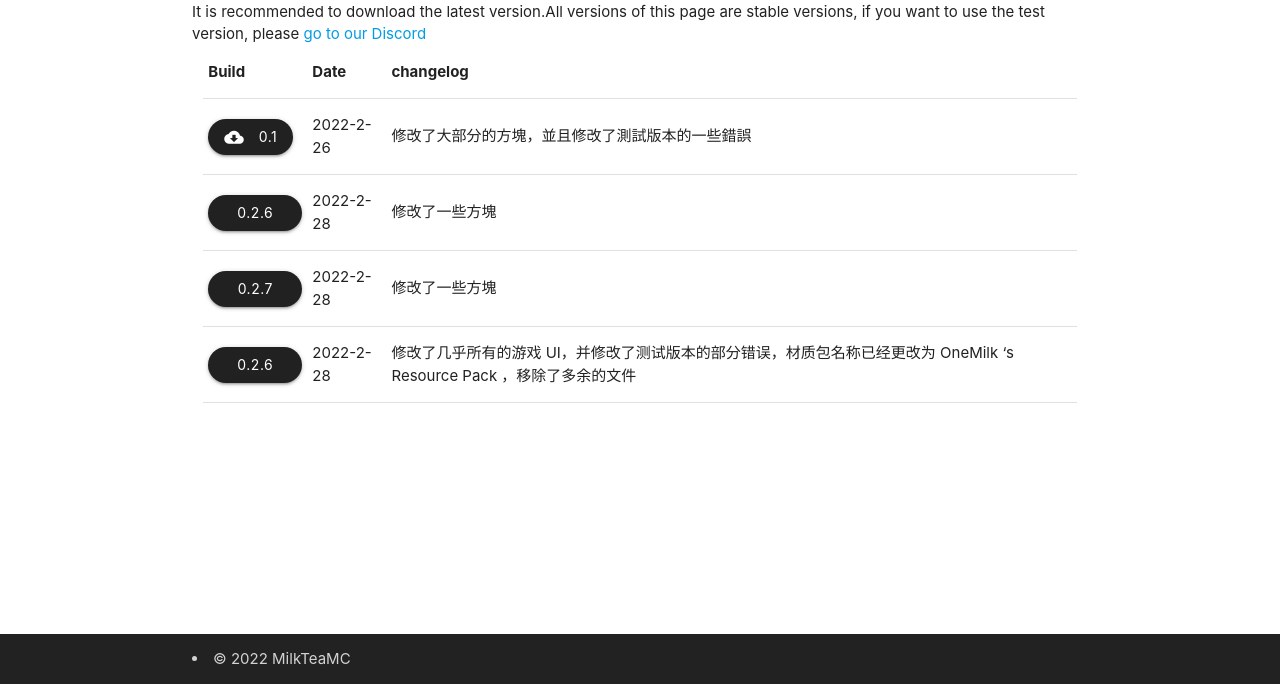
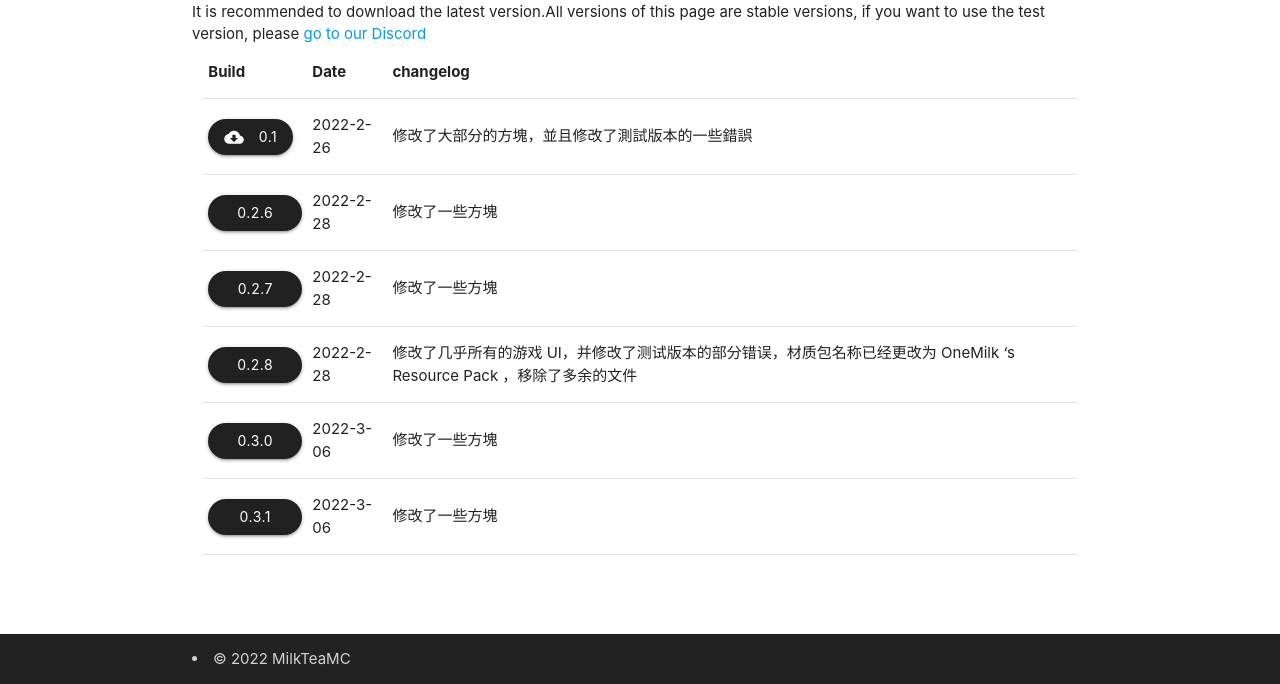
Before and after one commit to MagicTeaMC/download-page, a plain HTML site: page index.html in a window 1280 px wide. Shown: the part 116-800 px from the top of the page. Drawn offline with Linux system fonts and the light colour scheme.

Commit message:
Update index.html

```diff
--- a/index.html
+++ b/index.html
@@ -56,11 +56,25 @@
                             <td>修改了一些方塊</td>
                 </tr>
                            <td><a href="files/OneMilks_Resource_pack_0.2.8.zip" class="btn waves-light waves-effect grey darken-4">
-                                            0.2.6<i class="material-icons left">cloud_download</i>
+                                            0.2.8<i class="material-icons left">cloud_download</i>
                                         </a>
                             </td>
                             <td>2022-2-28</td>
                             <td>修改了几乎所有的游戏 UI，并修改了测试版本的部分错误，材质包名称已经更改为 OneMilk ‘s Resource Pack ，移除了多余的文件</td>
+            </tr>
+                           <td><a href="files/OneMilks_Resource_pack_0.3.0.zip" class="btn waves-light waves-effect grey darken-4">
+                                            0.3.0<i class="material-icons left">cloud_download</i>
+                                        </a>
+                            </td>
+                            <td>2022-3-06</td>
+                            <td>修改了一些方塊</td>
+        </tr>
+                           <td><a href="files/OneMilks_Resource_pack_0.3.1.zip" class="btn waves-light waves-effect grey darken-4">
+                                            0.3.1<i class="material-icons left">cloud_download</i>
+                                        </a>
+                            </td>
+                            <td>2022-3-06</td>
+                            <td>修改了一些方塊</td>
                     </tbody>
                 </table>
             </div>
```
